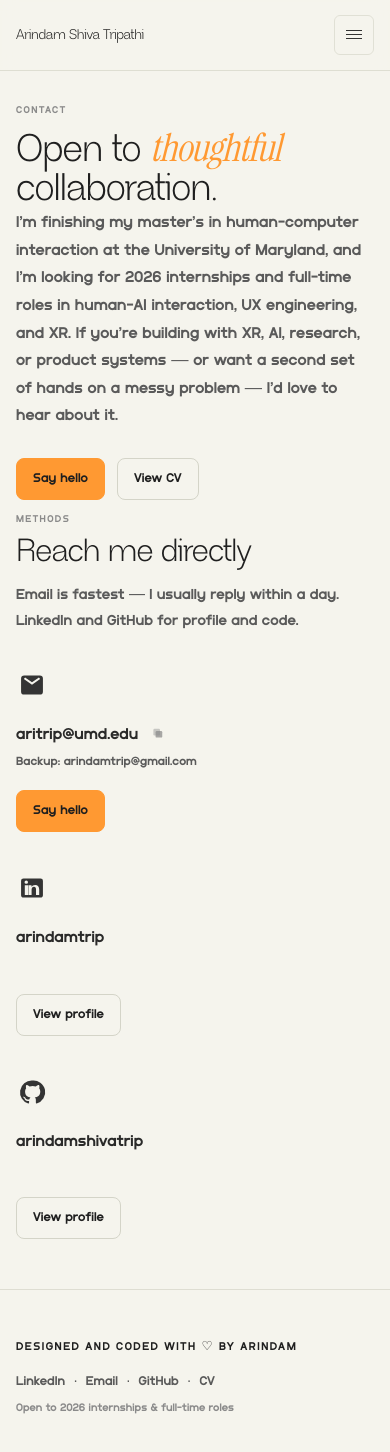
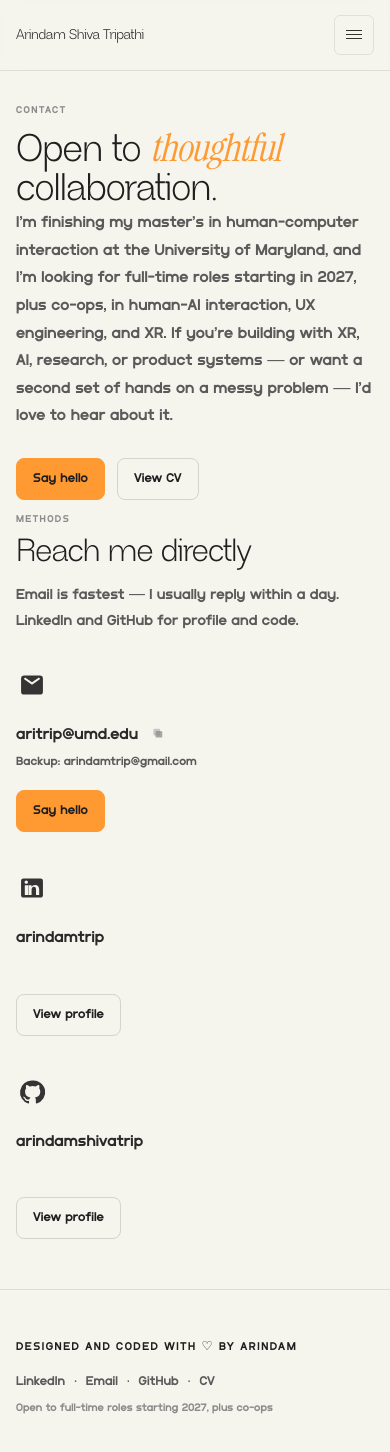
Before and after one commit to arindamshivatrip/P2, a Next.js app: page /contact in a window 390 px wide. Shown: the top 1452 px of the page. Built offline with nearby package versions, Linux system fonts and the light colour scheme.

Commit message:
Update availability to 2027 full-time roles and co-ops
Footer, Contact page, and mobile card no longer advertise 2026
internships.

Co-Authored-By: Claude Opus 5.5 <noreply@anthropic.com>

```diff
--- a/src/data/card.ts
+++ b/src/data/card.ts
@@ -9,7 +9,7 @@ export const cardIdentity = {
   avatar: "/images/card/avatar.jpg",
   badge: "Google Trusted Developer, Android XR",
   line: "MS HCI, University of Maryland",
-  availability: "Open to full-time roles in XR, UX engineering & human-AI interaction"
+  availability: "Open to 2027 full-time roles & co-ops in XR, UX engineering & human-AI interaction"
 };
 
 export const cardContact = {
--- a/src/data/contact.ts
+++ b/src/data/contact.ts
@@ -11,7 +11,7 @@ export const contactContent = {
   eyebrow: "Contact",
   heading: "Open to thoughtful collaboration.",
   supporting:
-    "I’m finishing my master’s in human-computer interaction at the University of Maryland, and I’m looking for 2026 internships and full-time roles in human-AI interaction, UX engineering, and XR. If you’re building with XR, AI, research, or product systems — or want a second set of hands on a messy problem — I’d love to hear about it.",
+    "I’m finishing my master’s in human-computer interaction at the University of Maryland, and I’m looking for full-time roles starting in 2027, plus co-ops, in human-AI interaction, UX engineering, and XR. If you’re building with XR, AI, research, or product systems — or want a second set of hands on a messy problem — I’d love to hear about it.",
   primaryCta: {
     label: "Say hello",
     href: "mailto:aritrip@umd.edu"
--- a/src/data/home.ts
+++ b/src/data/home.ts
@@ -81,6 +81,6 @@ export const footerContent = {
   name: "Arindam Shiva Tripathi",
   description:
     "A modular portfolio exploring AI systems, interaction design, and spatial computing.",
-  availability: "Open to 2026 internships & full-time roles",
+  availability: "Open to full-time roles starting 2027, plus co-ops",
   note: "Built with care and a questionable amount of iteration."
 };
```
